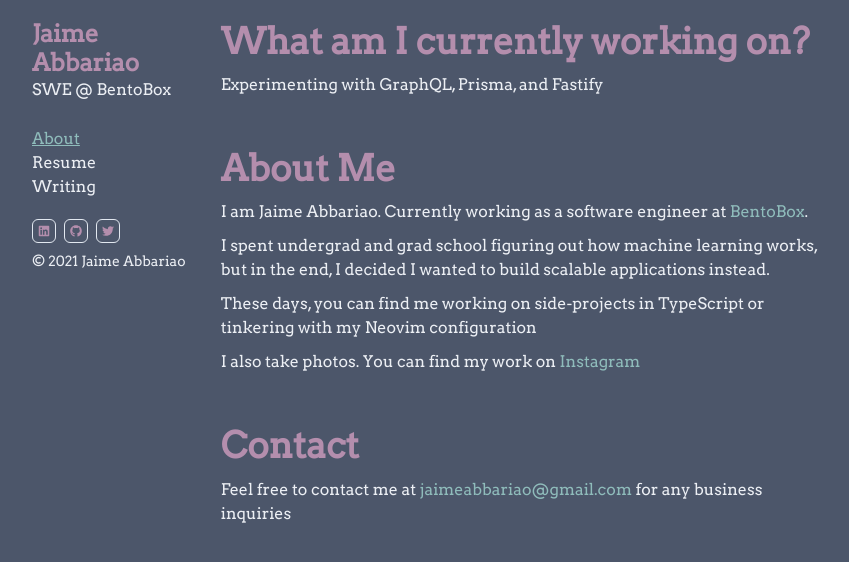
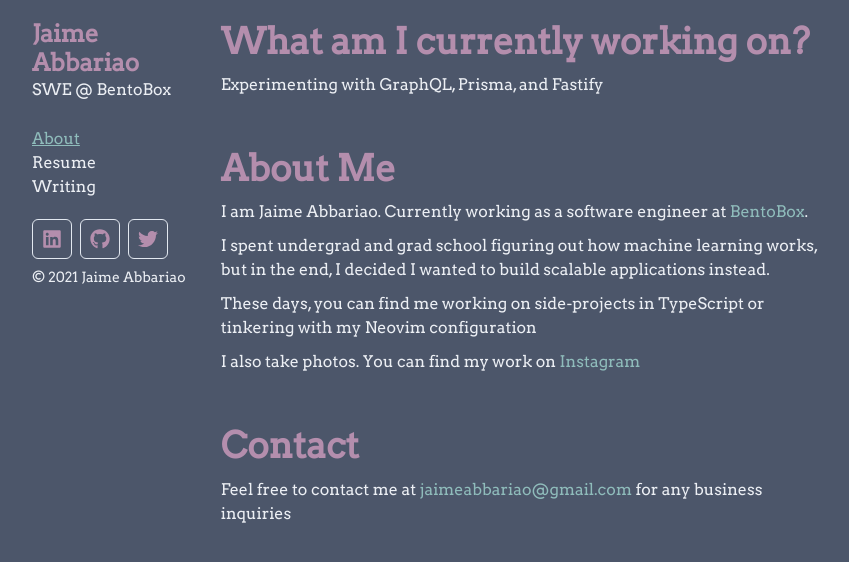
Before and after one commit to ja153903/jabbariao_dotcom, a Next.js app: page / in a window 1280 px wide. Shown: the top 562 px of the page, without its empty margins (176-1025 px from the left). Built offline with nearby package versions, Linux system fonts and the light colour scheme.

Commit message:
updating icon sizes

```diff
--- a/components/SocialMediaLinks.tsx
+++ b/components/SocialMediaLinks.tsx
@@ -8,25 +8,25 @@ function SocialMediaLinks() {
         as="a"
         href="https://www.linkedin.com/in/jaime-louis-abbariao-972a1399/"
         aria-label="LinkedIn"
-        icon={<FaLinkedin fontSize="12px" />}
+        icon={<FaLinkedin fontSize="20px" />}
         target="_blank"
-        size="xs"
+        size="md"
       />
       <IconButton
         as="a"
         href="https://github.com/ja153903"
         aria-label="GitHub"
-        icon={<FaGithub fontSize="12px" />}
+        icon={<FaGithub fontSize="20px" />}
         target="_blank"
-        size="xs"
+        size="md"
       />
       <IconButton
         as="a"
         href="https://twitter.com/ja153903"
         aria-label="Twitter"
-        icon={<FaTwitter fontSize="12px" />}
+        icon={<FaTwitter fontSize="20px" />}
         target="_blank"
-        size="xs"
+        size="md"
       />
     </ButtonGroup>
   )
```
